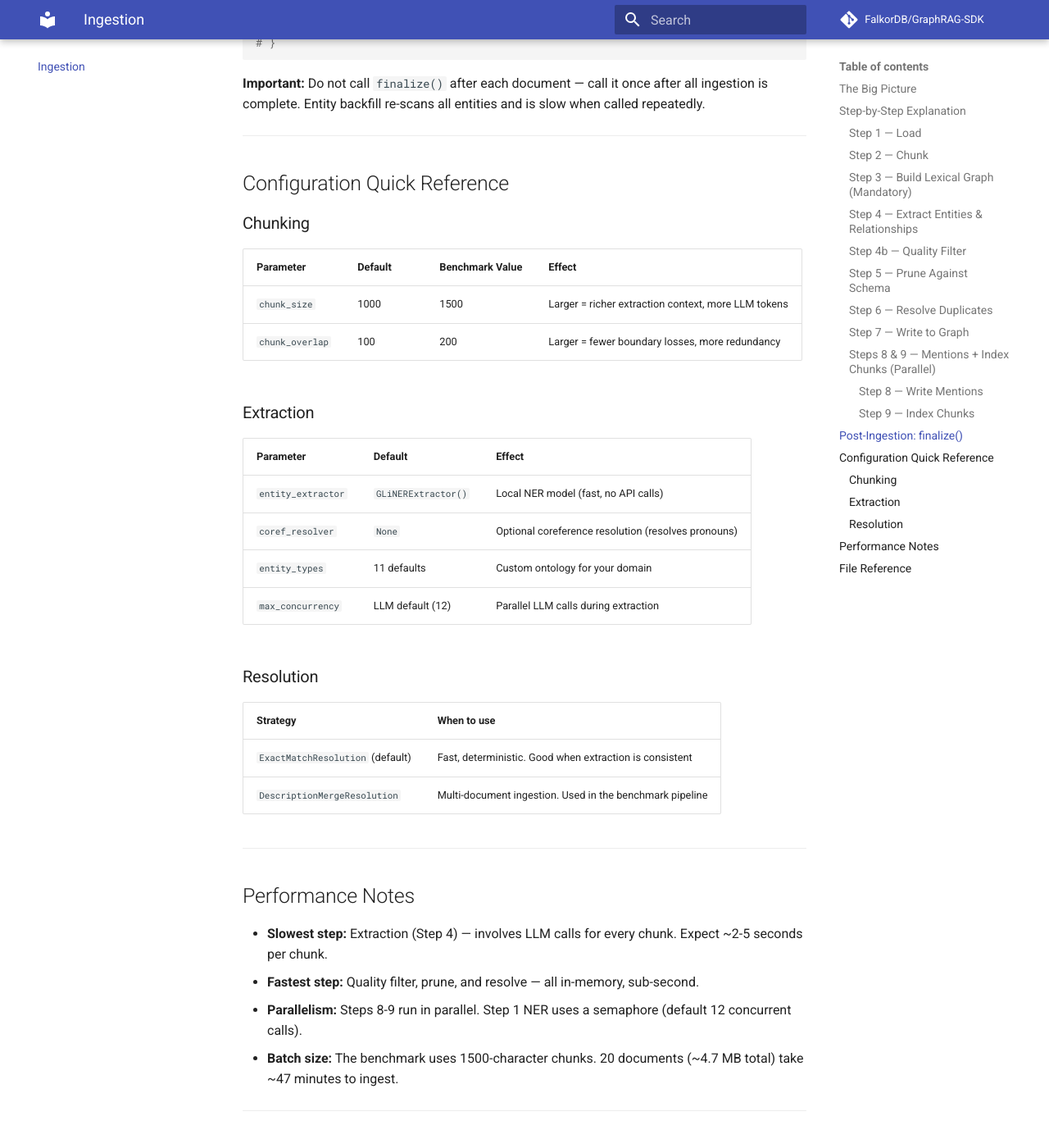
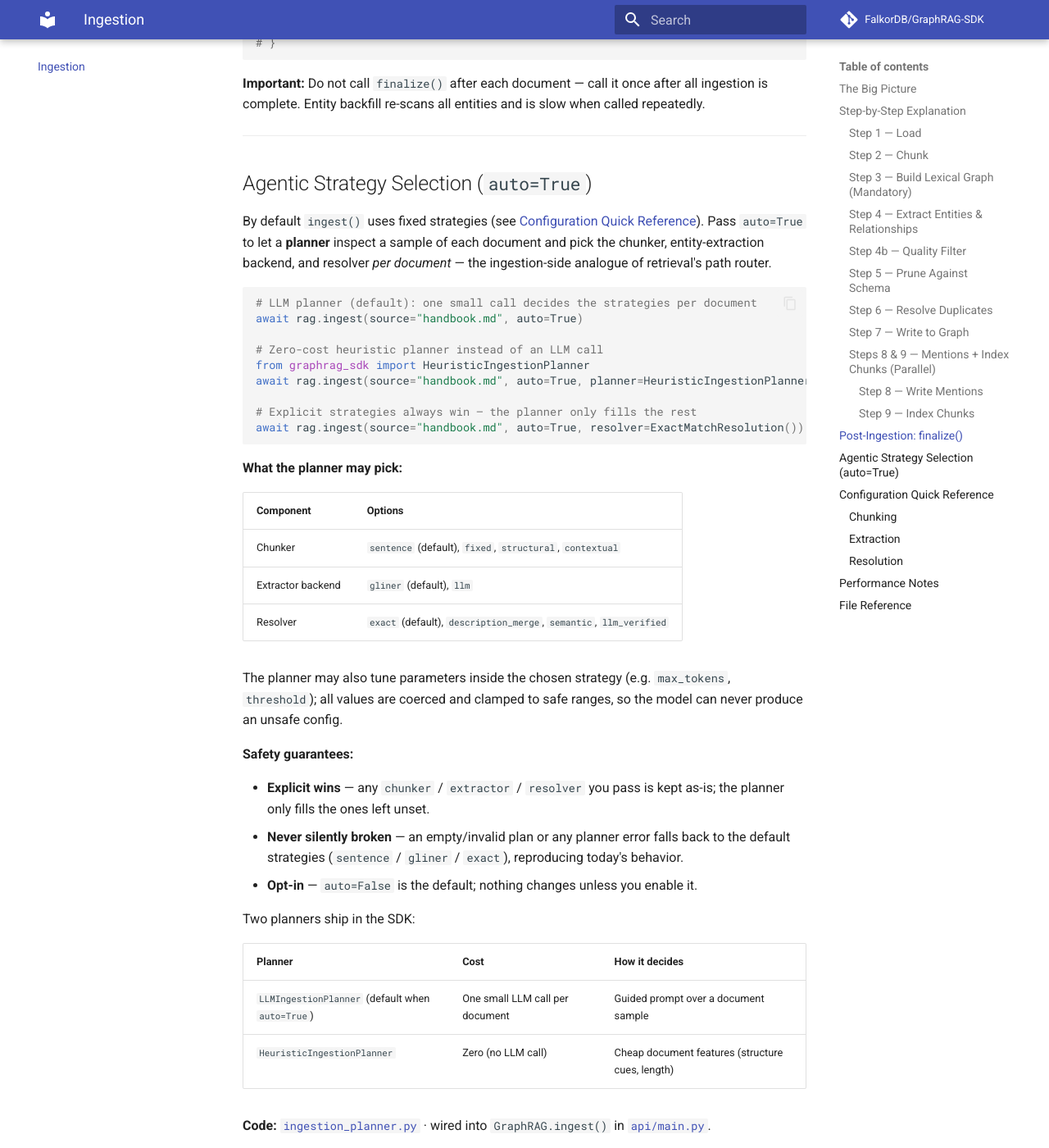
Before and after one commit to FalkorDB/GraphRAG-SDK, an MkDocs documentation site: the page built from docs/ingestion.md, in a window 1280 px wide and 1400 px high, scrolled down 5968 px. Shown: the whole window at 82% size. Built offline with MkDocs 1.6.1 and Material for MkDocs 9.7.7, drawn with Linux system fonts in a browser that asks for light colours; comment, search, counter and statistics services are not loaded; some of the changed text lies outside the part shown.

Commit message:
docs(ingestion): document agentic strategy selection (auto=True)
Add an 'Agentic Strategy Selection' section to docs/ingestion.md covering
auto=True usage, planner options, param clamping, safety guarantees, and the
LLM vs heuristic planners; add ingestion_planner.py to the file reference.

Co-authored-by: Copilot <223556219+Copilot@users.noreply.github.com>

````diff
--- a/docs/ingestion.md
+++ b/docs/ingestion.md
@@ -244,6 +244,49 @@ stats = await rag.finalize()
 
 ---
 
+## Agentic Strategy Selection (`auto=True`)
+
+By default `ingest()` uses fixed strategies (see [Configuration Quick Reference](#configuration-quick-reference)). Pass `auto=True` to let a **planner** inspect a sample of each document and pick the chunker, entity-extraction backend, and resolver *per document* — the ingestion-side analogue of retrieval's path router.
+
+```python
+# LLM planner (default): one small call decides the strategies per document
+await rag.ingest(source="handbook.md", auto=True)
+
+# Zero-cost heuristic planner instead of an LLM call
+from graphrag_sdk import HeuristicIngestionPlanner
+await rag.ingest(source="handbook.md", auto=True, planner=HeuristicIngestionPlanner())
+
+# Explicit strategies always win — the planner only fills the rest
+await rag.ingest(source="handbook.md", auto=True, resolver=ExactMatchResolution())
+```
+
+**What the planner may pick:**
+
+| Component | Options |
+|-----------|---------|
+| Chunker | `sentence` (default), `fixed`, `structural`, `contextual` |
+| Extractor backend | `gliner` (default), `llm` |
+| Resolver | `exact` (default), `description_merge`, `semantic`, `llm_verified` |
+
+The planner may also tune parameters inside the chosen strategy (e.g. `max_tokens`, `threshold`); all values are coerced and clamped to safe ranges, so the model can never produce an unsafe config.
+
+**Safety guarantees:**
+
+- **Explicit wins** — any `chunker` / `extractor` / `resolver` you pass is kept as-is; the planner only fills the ones left unset.
+- **Never silently broken** — an empty/invalid plan or any planner error falls back to the default strategies (`sentence` / `gliner` / `exact`), reproducing today's behavior.
+- **Opt-in** — `auto=False` is the default; nothing changes unless you enable it.
+
+Two planners ship in the SDK:
+
+| Planner | Cost | How it decides |
+|---------|------|----------------|
+| `LLMIngestionPlanner` (default when `auto=True`) | One small LLM call per document | Guided prompt over a document sample |
+| `HeuristicIngestionPlanner` | Zero (no LLM call) | Cheap document features (structure cues, length) |
+
+**Code:** [`ingestion_planner.py`](https://github.com/FalkorDB/GraphRAG-SDK/blob/main/graphrag_sdk/src/graphrag_sdk/ingestion/ingestion_planner.py) · wired into `GraphRAG.ingest()` in [`api/main.py`](https://github.com/FalkorDB/GraphRAG-SDK/blob/main/graphrag_sdk/src/graphrag_sdk/api/main.py).
+
+---
+
 ## Configuration Quick Reference
 
 ### Chunking
@@ -286,6 +329,7 @@ stats = await rag.finalize()
 |------|-----------------|
 | [`pipeline.py`](https://github.com/FalkorDB/GraphRAG-SDK/blob/main/graphrag_sdk/src/graphrag_sdk/ingestion/pipeline.py) | The 9-step pipeline orchestrator |
 | [`api/main.py`](https://github.com/FalkorDB/GraphRAG-SDK/blob/main/graphrag_sdk/src/graphrag_sdk/api/main.py) | `GraphRAG.ingest()` and `finalize()` — user-facing API |
+| [`ingestion_planner.py`](https://github.com/FalkorDB/GraphRAG-SDK/blob/main/graphrag_sdk/src/graphrag_sdk/ingestion/ingestion_planner.py) | Agentic strategy selection (`auto=True`) — LLM/heuristic planners |
 | [`loaders/text_loader.py`](https://github.com/FalkorDB/GraphRAG-SDK/blob/main/graphrag_sdk/src/graphrag_sdk/ingestion/loaders/text_loader.py) | TextLoader implementation |
 | [`loaders/pdf_loader.py`](https://github.com/FalkorDB/GraphRAG-SDK/blob/main/graphrag_sdk/src/graphrag_sdk/ingestion/loaders/pdf_loader.py) | PdfLoader implementation |
 | [`chunking_strategies/fixed_size.py`](https://github.com/FalkorDB/GraphRAG-SDK/blob/main/graphrag_sdk/src/graphrag_sdk/ingestion/chunking_strategies/fixed_size.py) | FixedSizeChunking implementation |
````
